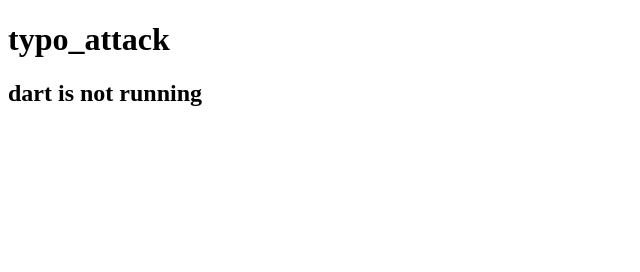
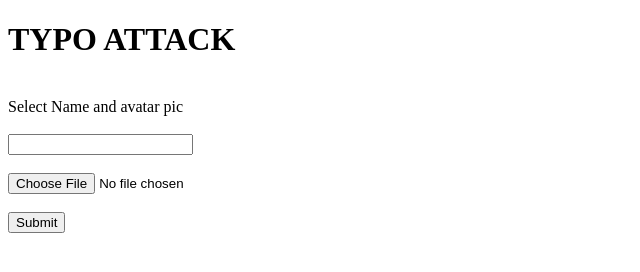
Before and after one commit to pedronveloso/dart_typo_attack, a plain HTML site: page typo_attack.html in a window 1280 px wide. Shown: the whole page, without its empty margins (0-640 px from the left). Drawn offline with Linux system fonts and the light colour scheme.

Commit message:
alterações ao .html

```diff
--- a/typo_attack.html
+++ b/typo_attack.html
@@ -1,13 +1,23 @@
 <!DOCTYPE html>
+<html>
 
-<html>
-  <head>
-    <title>typo_attack</title>
-  </head>
-  <body>
-    <h1>typo_attack</h1>
-    <h2 id="status">dart is not running</h2>
-    <script type="application/dart" src="typo_attack.dart"></script>
-    <script src="http://dart.googlecode.com/svn/branches/bleeding_edge/dart/client/dart.js"></script>
-  </body>
+    <head>
+        <title>typoattack</title>
+    </head>
+
+    <body>
+        <h1>TYPO ATTACK</h1>
+        <br/>
+        <form enctype="multipart/form-data" action="" method="">Select Name and avatar pic
+            <br>
+            <br>
+            <input type="text" name="fname" />
+            <br/>
+            <br/>
+            <input type="file" name=filepath><br/><br/>
+            <input type="submit" />
+        </form>
+        <script type="application/dart" src="typoattack.dart"></script>
+        <script src="http://dart.googlecode.com/svn/branches/bleeding_edge/dart/client/dart.js"></script>
+    </body>
 </html>
```
